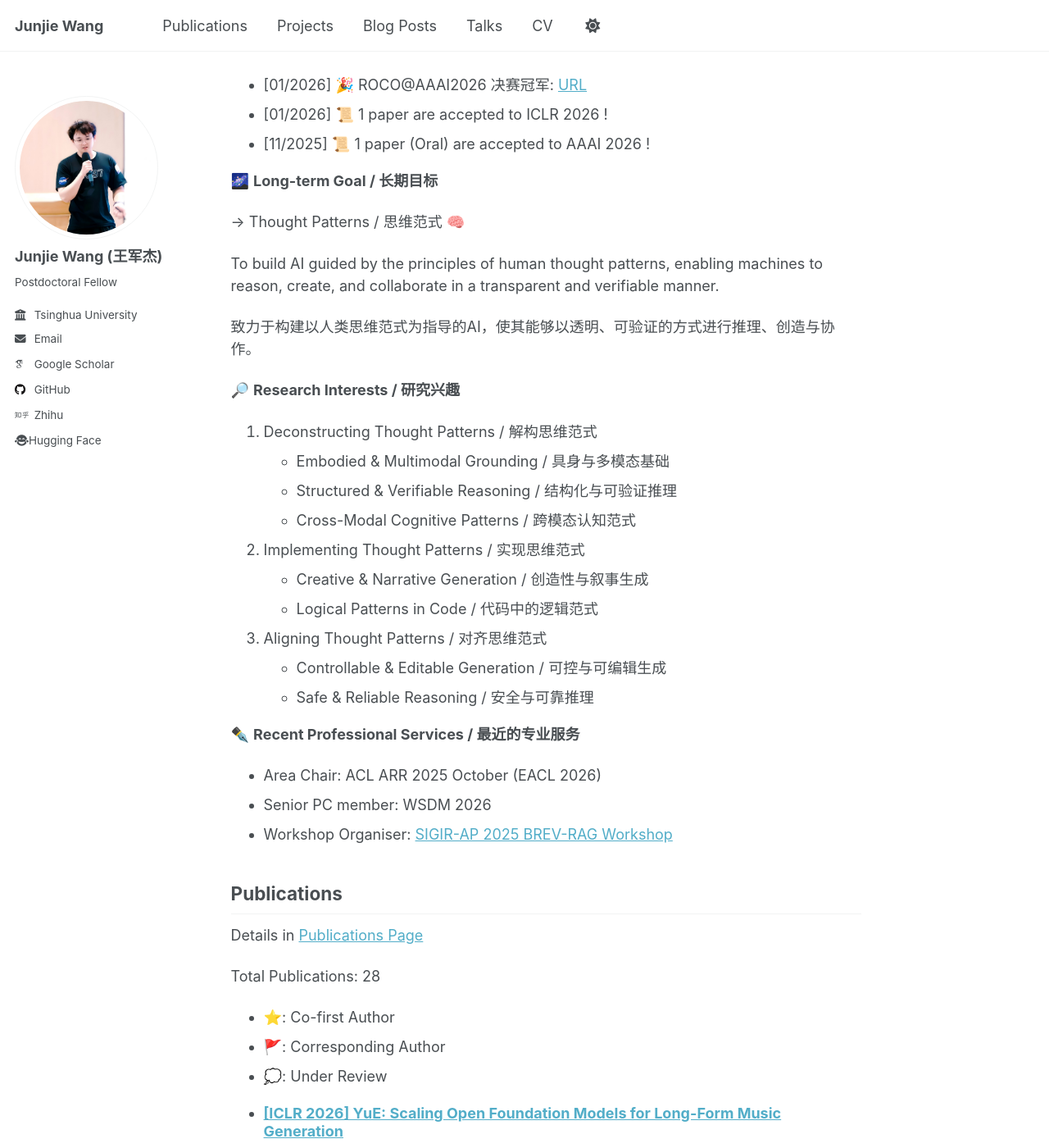
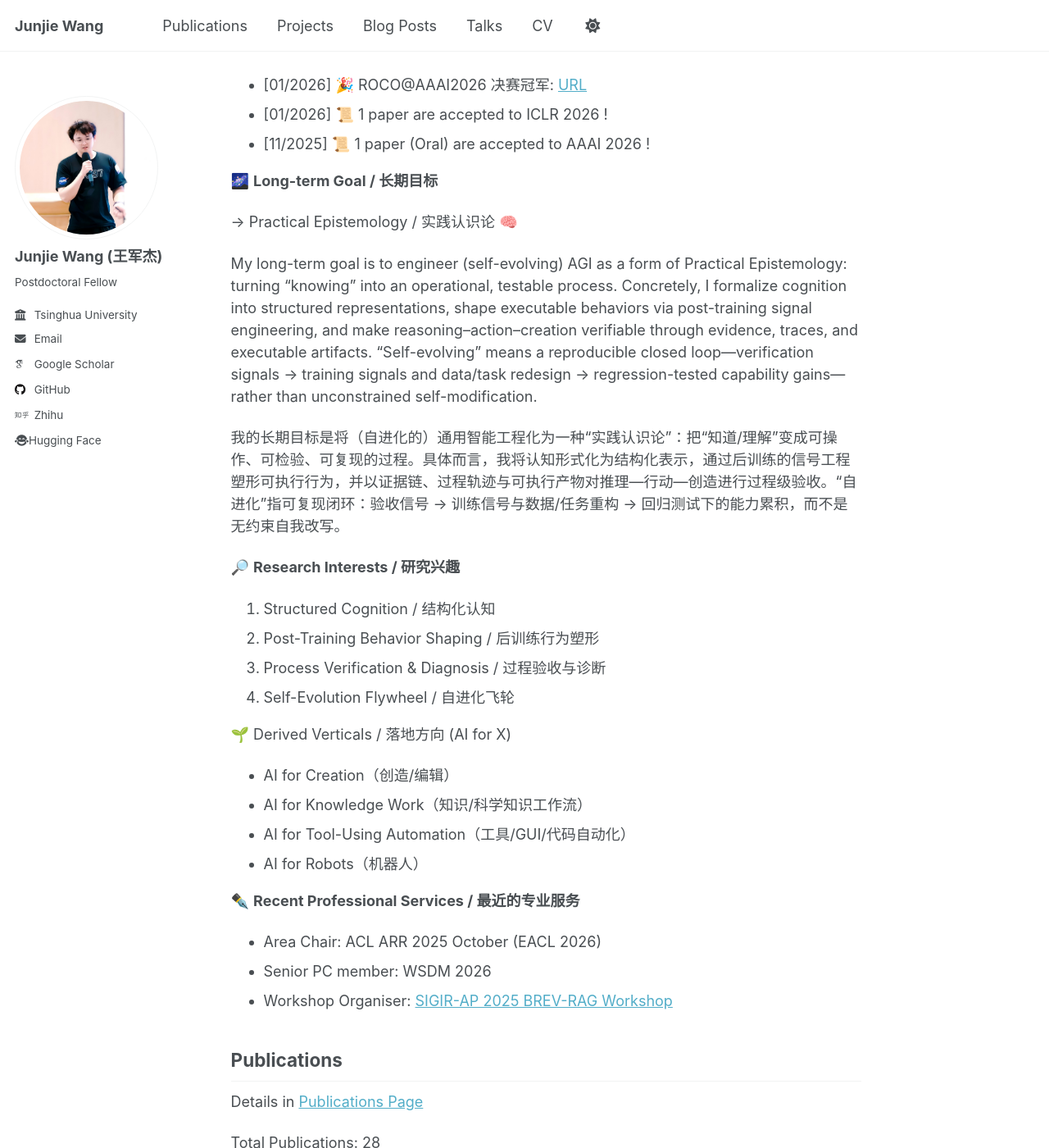
Before and after one commit to wangjunjie-ai/wangjunjie-ai.github.io, a Jekyll site: the page built from _pages/about.md, in a window 1280 px wide and 1400 px high, scrolled down 384 px. Shown: the whole window at 82% size. Built offline with Jekyll 4.4.1, drawn with Linux system fonts in a browser that asks for light colours; some web fonts are replaced; some of the changed text lies outside the part shown.

Commit message:
Update about.md

```diff
--- a/_pages/about.md
+++ b/_pages/about.md
@@ -23,24 +23,24 @@ Email: wangjunjie@sz.tsinghua.edu.cn (**Please state your purpose / 请您注明
 
 🌌 **Long-term Goal / 长期目标**
 
--> Thought Patterns / 思维范式 🧠
+-> Practical Epistemology / 实践认识论 🧠
 
-To build AI guided by the principles of human thought patterns, enabling machines to reason, create, and collaborate in a transparent and verifiable manner.
+My long-term goal is to engineer (self-evolving) AGI as a form of Practical Epistemology: turning “knowing” into an operational, testable process. Concretely, I formalize cognition into structured representations, shape executable behaviors via post-training signal engineering, and make reasoning–action–creation verifiable through evidence, traces, and executable artifacts. “Self-evolving” means a reproducible closed loop—verification signals → training signals and data/task redesign → regression-tested capability gains—rather than unconstrained self-modification.
 
-致力于构建以人类思维范式为指导的AI，使其能够以透明、可验证的方式进行推理、创造与协作。
+我的长期目标是将（自进化的）通用智能工程化为一种“实践认识论”：把“知道/理解”变成可操作、可检验、可复现的过程。具体而言，我将认知形式化为结构化表示，通过后训练的信号工程塑形可执行行为，并以证据链、过程轨迹与可执行产物对推理—行动—创造进行过程级验收。“自进化”指可复现闭环：验收信号 → 训练信号与数据/任务重构 → 回归测试下的能力累积，而不是无约束自我改写。
 
 🔎 **Research Interests / 研究兴趣**
 
-1. Deconstructing Thought Patterns / 解构思维范式
-  - Embodied & Multimodal Grounding / 具身与多模态基础
-  - Structured & Verifiable Reasoning / 结构化与可验证推理
-  - Cross-Modal Cognitive Patterns / 跨模态认知范式
-2. Implementing Thought Patterns / 实现思维范式
-  - Creative & Narrative Generation / 创造性与叙事生成
-  - Logical Patterns in Code / 代码中的逻辑范式
-3. Aligning Thought Patterns / 对齐思维范式
-  - Controllable & Editable Generation / 可控与可编辑生成
-  - Safe & Reliable Reasoning / 安全与可靠推理
+1. Structured Cognition / 结构化认知
+2. Post-Training Behavior Shaping / 后训练行为塑形
+3. Process Verification & Diagnosis / 过程验收与诊断
+4. Self-Evolution Flywheel / 自进化飞轮
+
+🌱 Derived Verticals / 落地方向 (AI for X)
+- AI for Creation（创造/编辑）
+- AI for Knowledge Work（知识/科学知识工作流）
+- AI for Tool-Using Automation（工具/GUI/代码自动化）
+- AI for Robots（机器人）
 
 ✒️ **Recent Professional Services / 最近的专业服务**
 
@@ -61,3 +61,35 @@ Details in [Publications Page](https://wangjunjie-ai.github.io/publications/)
 <ul>{% for post in site.publications reversed %}
   {% include archive-single-cv.html %}
 {% endfor %}</ul>
+
+
+**Research Interests / 研究兴趣** 展开说明
+
+1. Structured Cognition / 结构化认知
+  - Task/interface unification: compositional formulations for reasoning, extraction, and selection
+  - 任务/接口统一：将推理、抽取与选择统一为可组合表述
+  - Multimodal interaction representations: structured grounding and cross-modal interaction modeling
+  - 多模态交互表征：结构化 grounding 与跨模态交互建模
+  - Reasoning primitives: multi-paradigm and cooperative reasoning as reusable cognitive mechanisms
+  - 推理原语：多范式与协作推理的可复用认知机制
+2. Post-Training Behavior Shaping / 后训练行为塑形
+  - Supervision signal engineering: mining, selection, and reweighting of high-value learning signals
+  - 监督信号工程：高价值学习信号的挖掘、筛选与重加权
+  - Tool/retrieval alignment: learning transferable tool-using and decision behaviors under data constraints
+  - 工具/检索对齐：在数据效率约束下学习可迁移的工具使用与决策行为
+  - Capability injection & transfer: behaviors that generalize across substrates (text/code/GUI/tools)
+  - 能力注入与迁移：跨载体（文本/代码/GUI/工具）的可泛化稳定行为
+3. Process Verification & Diagnosis / 过程验收与诊断
+  - Process-centric evaluation: stage-wise acceptance criteria beyond outcome-only scores
+  - 过程导向评测：以分阶段验收标准替代单一结果分数
+  - Executable verification interfaces: chart-to-code, long-horizon GUI traces, repository-level code tasks
+  - 可执行验证接口：chart-to-code、GUI 长链轨迹、仓库级代码任务
+  - Diagnostic taxonomies: structured failure modes for localization and regression testing
+  - 诊断分类体系：结构化失败模式以支持定位与回归测试
+4. Self-Evolution Flywheel / 自进化飞轮
+  - Verification → training transformation: converting diagnostics into objectives, curricula, and data/task redesign
+  - 验收信号→训练信号：将诊断转化为训练目标、课程与数据/任务重构
+  - Loop stability & milestones: measurable stages and regression suites for cumulative generalization
+  - 闭环稳定性与里程碑：用阶段性指标与回归测试集保障能力累积
+  - Infrastructure for evolution: datasets/benchmarks/systems enabling reproducible iteration
+  - 演化基础设施：数据/基准/系统资产支撑可复现迭代
```
